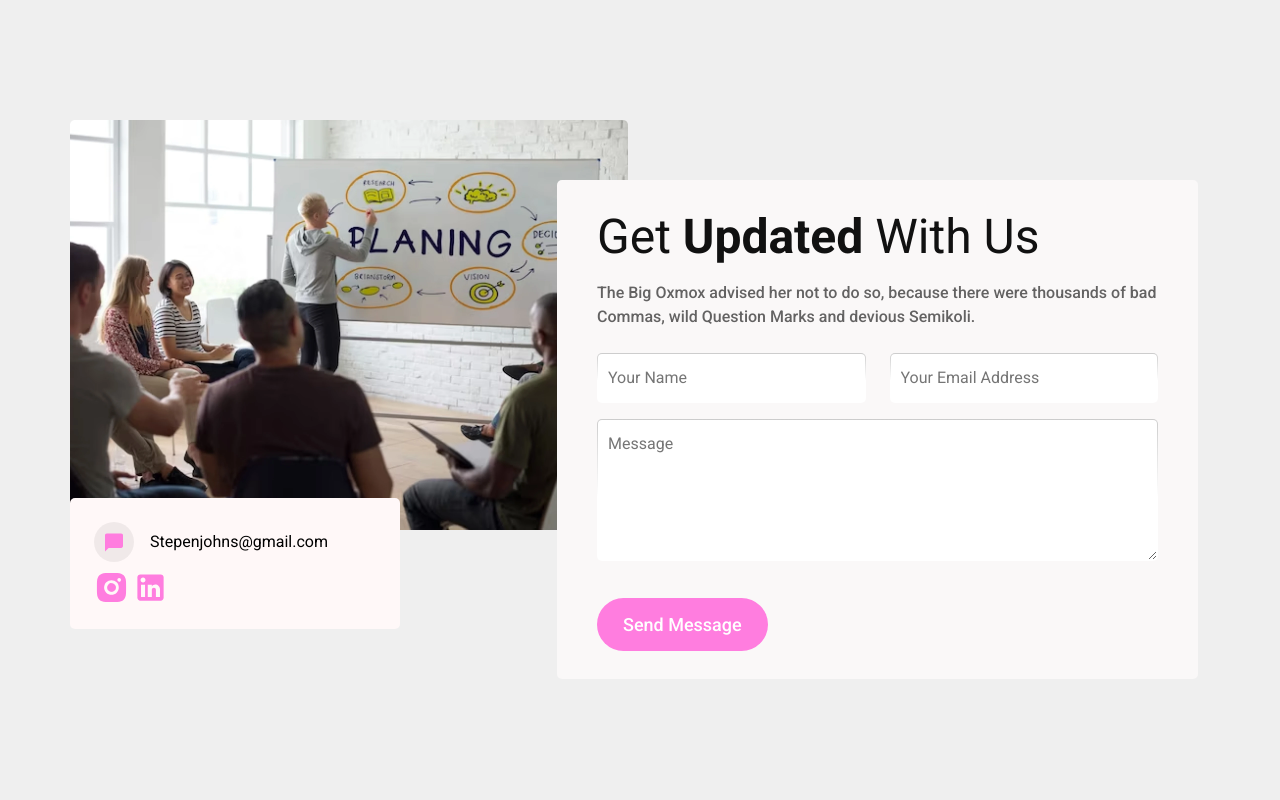
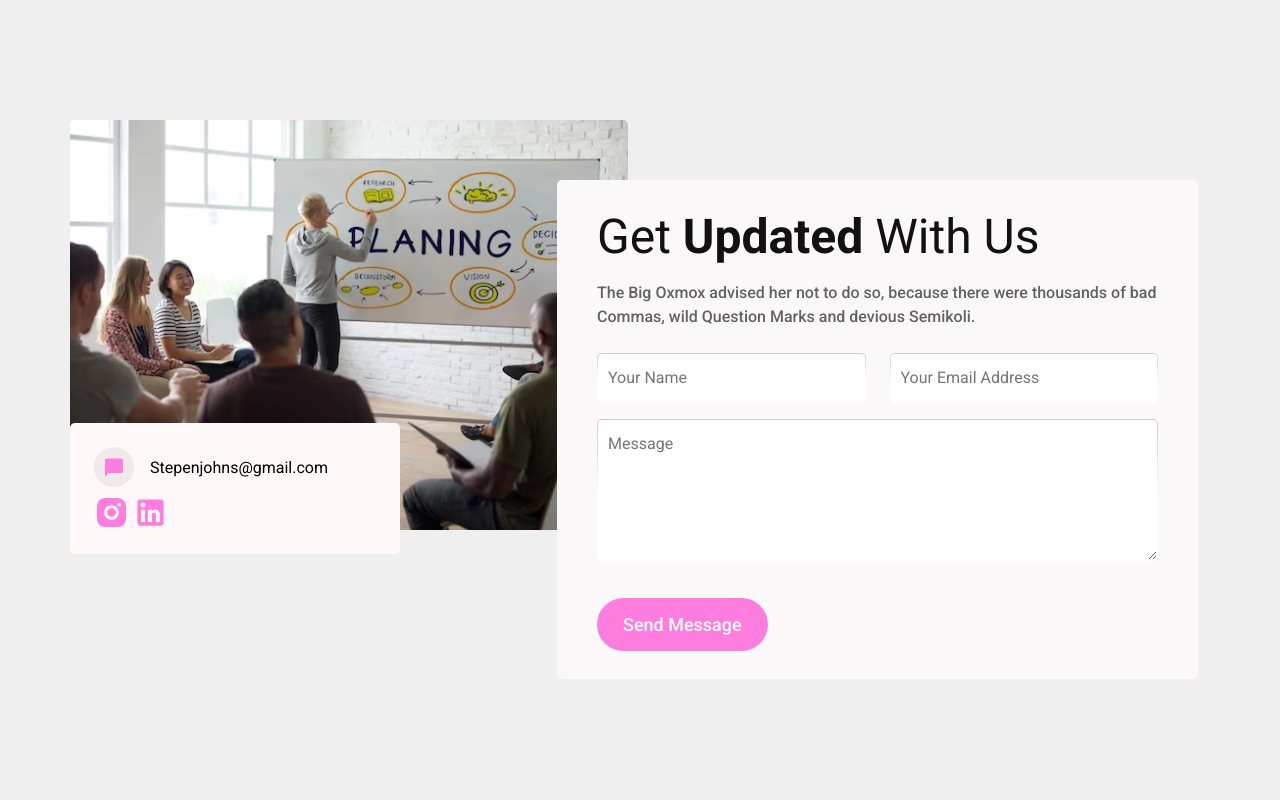
Before and after one commit to sukhvinder-jaat/grow, a React (Create React App) app: page / in a window 1280 px wide. Shown: the part 3580-4380 px from the top of the page. Built offline with nearby package versions, Linux system fonts and the light colour scheme.

Commit message:
firebase deploy

```diff
--- a/package.json
+++ b/package.json
@@ -6,6 +6,7 @@
     "@testing-library/jest-dom": "^5.17.0",
     "@testing-library/react": "^13.4.0",
     "@testing-library/user-event": "^13.5.0",
+    "animate.css": "^4.1.1",
     "aos": "^2.3.4",
     "bootstrap": "^5.3.2",
     "react": "^18.2.0",
--- a/src/App.css
+++ b/src/App.css
@@ -111,7 +111,7 @@
 .bg_pinkF7 {
   background-color: var(--color-pinkF7);
 }
-button{
+button {
   transition: 0.3s ease-in-out !important;
 }
 /* responisve */
--- a/src/components/MyFooter.jsx
+++ b/src/components/MyFooter.jsx
@@ -9,11 +9,13 @@ export const MyFooter = () => {
     <div className="footerBg bg_no_repeat py-4">
       <Container>
         <div className="d-flex flex-column align-items-center">
-          <img
-            src={footerLogo}
-            alt="footerLogo"
-            className="mx_90 w-100"
-          />
+          <a href="#header">
+            <img
+              src={footerLogo}
+              alt="footerLogo"
+              className="mx_90 w-100"
+            />
+          </a>
           <p
             className="ff_roboto fw-normal fs_xsm text-white py_33 text-center"
           >
--- a/src/components/MyNav.jsx
+++ b/src/components/MyNav.jsx
@@ -16,7 +16,7 @@ export const MyNav = () => {
   }
   return (
     <>
-      <div className="position-relative">
+      <div className="position-relative" id="header">
         <Container className="px-md-3">
           <Nav>
             <div className="mt-3 w-100">
--- a/src/components/Updated.jsx
+++ b/src/components/Updated.jsx
@@ -8,13 +8,21 @@ export const Updated = () => {
       <Container className="py-lg-5 py-4">
         <Row className="position-relative my-xl-5 mt-lg-5 mt-4 justify-content-center">
           {/* small box */}
-          <div className="bg_whiteF8 p-4 updateBoxSmall position-absolute z-1 bottom_10 start-0 d-lg-block d-none">
+
+          <Col
+            xl={6}
+            lg={7}
+            xs={8}
+            className="position-absolute start-0 top_-12 ps-0 d-lg-block d-none"
+          >
+            <img src={updateImg} alt="updateImg" className="w-100" />
+          </Col>
+          <Col lg={5} md={8} xs={12}>
+            <img src={updateImg} alt="updateImg" className="w-100 d-lg-none" />
+          </Col>
+          <div className="bg_whiteF8 p-4 updateBoxSmall position-lg-absolute z-1 bottom_25 start-0">
             <div className="d-flex align-items-center justify-content-start">
-              <a
-                href="#"
-                className="d-flex align-items-center"
-                target="blank"
-              >
+              <a href="#" className="d-flex align-items-center" target="blank">
                 <UpdateMessage />
                 <p className="ff_roboto fw-normal lh_normal text-black mb-0 ps-3">
                   Stepenjohns@gmail.com
@@ -34,17 +42,6 @@ export const Updated = () => {
               </a>
             </div>
           </div>
-          <Col
-            xl={6}
-            lg={7}
-            xs={8}
-            className="position-absolute start-0 top_-12 ps-0 d-lg-block d-none"
-          >
-            <img src={updateImg} alt="updateImg" className="w-100" />
-          </Col>
-          <Col lg={5} md={8} sm="10" xs={12}>
-            <img src={updateImg} alt="updateImg" className="w-100 d-lg-none" />
-          </Col>
           <Col lg={7} xs={12} className="mt-lg-0 mt-4">
             <div className="bg_whiteFA updateBox position-relative z-1">
               <p className="clr_black11 ff_roboto fs_4xl lh_normal fw-normal mb-0">
--- a/src/components/View.jsx
+++ b/src/components/View.jsx
@@ -13,9 +13,9 @@ export const View = () => {
           return (
             <div key={vieww.id}>
               <hr className="viewLine" />
-              <Row className="justify-content-between">
-                <Col lg={4} md={5} xs={12}>
-                  <img src={vieww.image} alt="image" className="w-100 h-100" />
+              <Row className="justify-content-between viewBox">
+                <Col lg={4} md={5} xs={12} className="overflow-hidden">
+                  <img src={vieww.image} alt="image" className="w-100 h-100 viewImg" />
                 </Col>
                 <Col lg={7} md={7} xs={12}>
                   <p
--- a/src/index.css
+++ b/src/index.css
@@ -203,6 +203,12 @@ button:focus:not(:focus-visible) {
   width: 100%;
   height: 1px;
 }
+.viewBox .viewImg {
+ transition: 0.3s ease-in-out;
+}
+.viewBox:hover .viewImg {
+  transform: scale(1.2);
+}
 .mx_550 {
   max-width: 550px;
 }
@@ -238,13 +244,6 @@ button:focus:not(:focus-visible) {
 :focus-visible {
   outline: -webkit-focus-ring-color auto 0px !important;
 }
-/* .yourNameInput {
-  border: 1px solid #cccccc !important;
-
-  background: linear-gradient(180deg, #cccccc 0%, #fff 55%);
-  display: inline-block;
-  border-radius: 5px;
-} */
 .linerBorder {
   background: linear-gradient(180deg, #cccccc 0%, #fff 55%);
   border-radius: 5px;
@@ -259,12 +258,23 @@ button:focus:not(:focus-visible) {
 }
 /* update small */
 .updateBoxSmall {
-  max-width: 330px !important;
+  max-width: 63% !important;
   width: 100%;
   border-radius: 5px;
 }
-.bottom_10 {
-  bottom: 10%;
+@keyframes update {
+  0% {
+    transform: translateY(0) scale(1);
+  }
+  50% {
+    transform: translateY(10%) scale(1.1);
+  }
+  100% {
+    transform: translateY(0) scale(1);
+  }
+}
+.bottom_25 {
+  bottom: 25%;
 }
 /* hover */
 .subscribeHover {
@@ -351,6 +361,15 @@ button:focus:not(:focus-visible) {
     height: 100vh;
   }
 }
+@media (min-width: 991.98px) {
+  .position-lg-absolute {
+    position: absolute;
+  }
+  .updateBoxSmall {
+    max-width: 330px !important;
+    animation: update 3.5s ease-in-out infinite;
+  }
+}
 @media (max-width: 767.98px) {
   .nav_show {
     position: fixed;
@@ -364,6 +383,9 @@ button:focus:not(:focus-visible) {
     flex-direction: column;
     z-index: 10;
     top: 0px;
+  }
+  .updateBoxSmall {
+    max-width: 96% !important;
   }
   .nav_show.showw {
     left: 0%;
```
Also changed, not shown: firebase.json (added), 2 other files (tests, documents, lock files or other folders).
